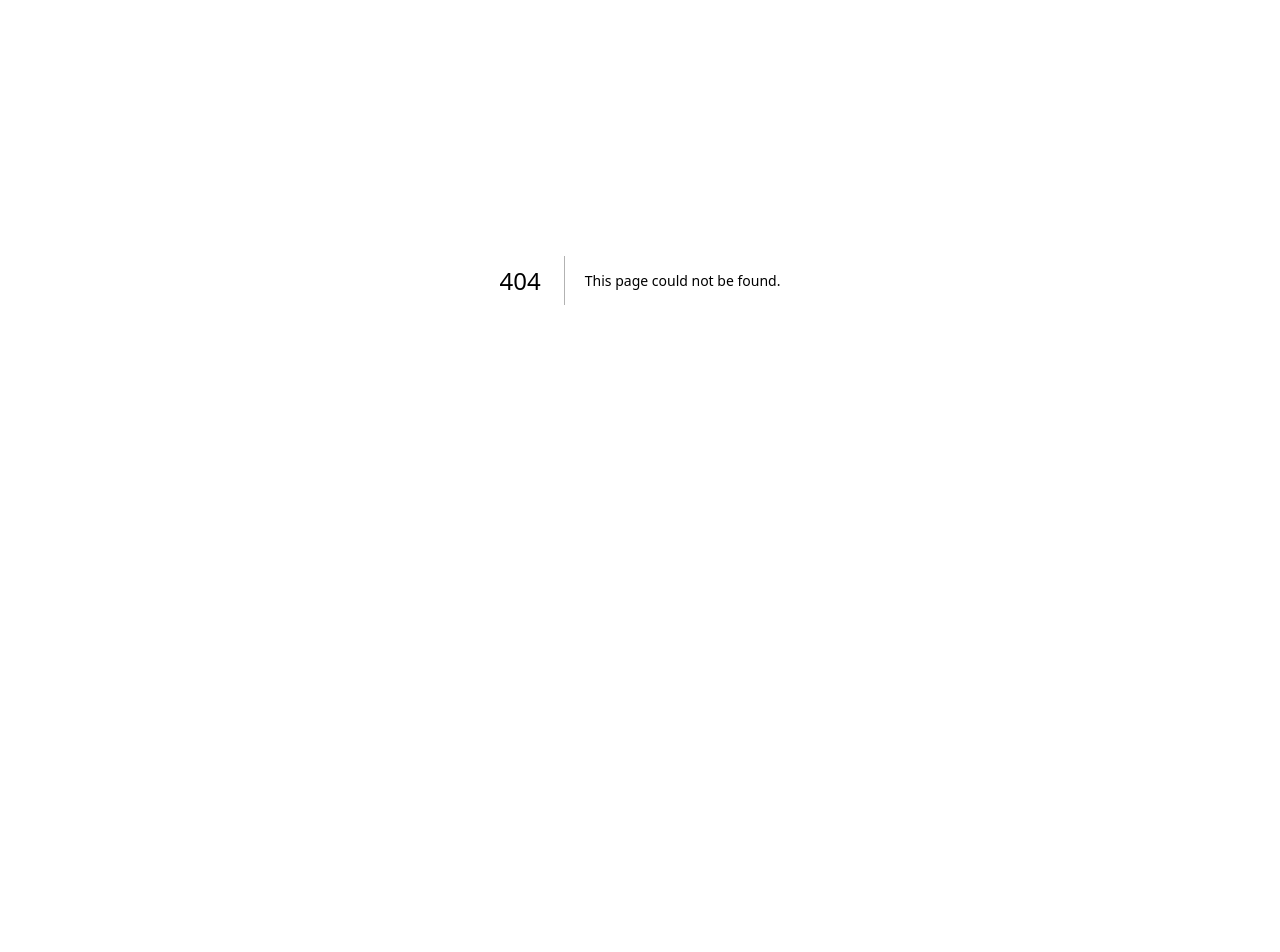
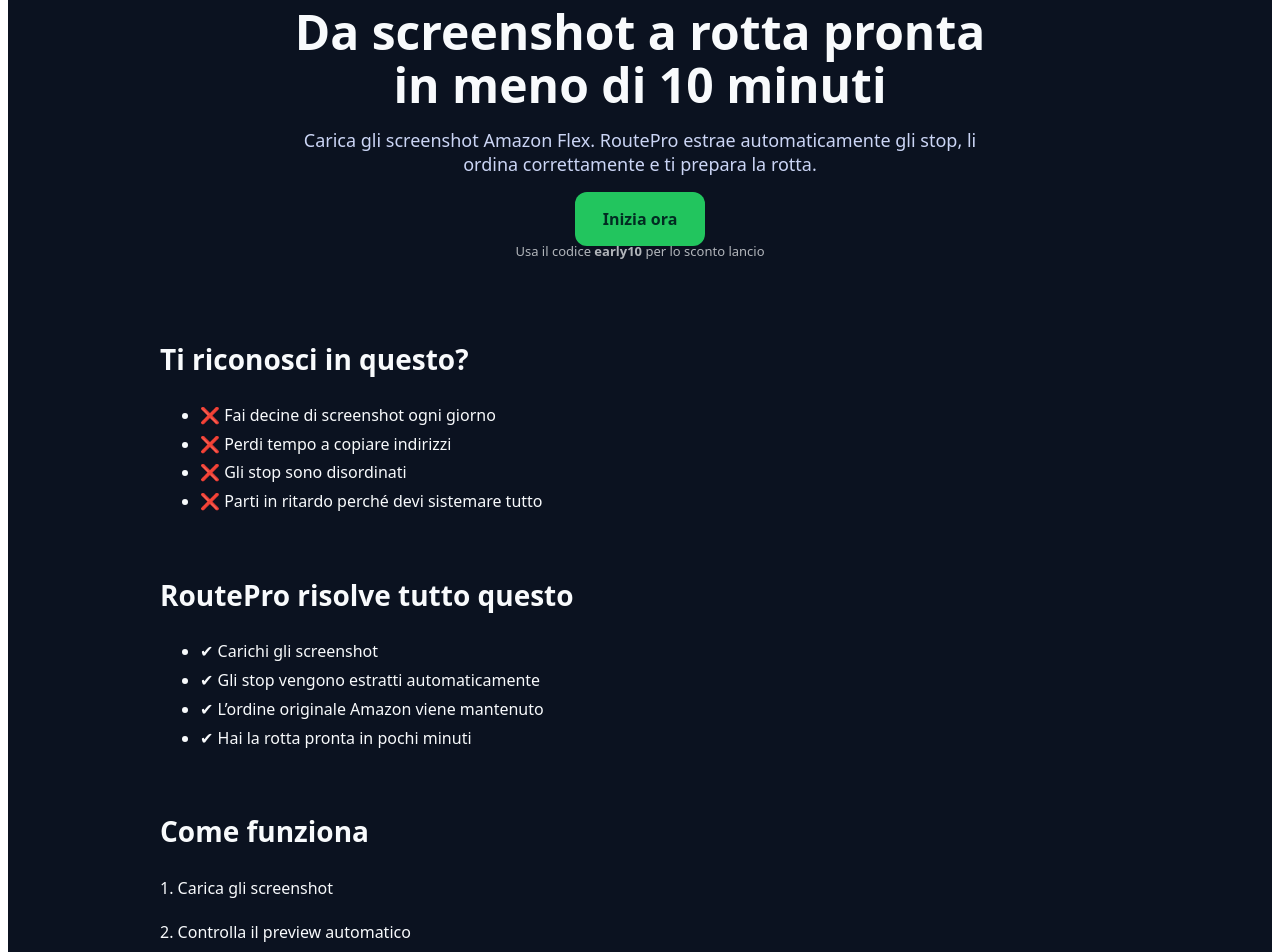
Before and after one commit to NDW-NotaDigitalWorks/ndw-platform, a Next.js app: page /routepro in a window 1280 px wide. Before the commit this address had no page. Shown: the part 120-1072 px from the top of the page. Before the commit the page ends 800 px from the top, so only its background shows below. Built offline with nearby package versions, Linux system fonts and the light colour scheme.

Commit message:
Add RoutePro marketing landing page

```diff
--- /dev/null
+++ b/src/app/(marketing)/routepro/page.tsx
@@ -0,0 +1,157 @@
+import Link from "next/link";
+
+export default function RouteProLandingPage() {
+  return (
+    <main
+      style={{
+        minHeight: "100vh",
+        background: "#0b1220",
+        color: "#f8fafc",
+        padding: "64px 20px",
+        fontFamily: "system-ui, sans-serif",
+      }}
+    >
+      <div style={{ maxWidth: 960, margin: "0 auto" }}>
+        {/* HERO */}
+        <section style={{ textAlign: "center" }}>
+          <p style={{ color: "#22c55e", fontWeight: 700 }}>
+            RoutePro — Amazon Flex Tool
+          </p>
+
+          <h1
+            style={{
+              fontSize: 48,
+              lineHeight: 1.1,
+              margin: "16px 0",
+              fontWeight: 900,
+            }}
+          >
+            Da screenshot a rotta pronta
+            <br />
+            in meno di 10 minuti
+          </h1>
+
+          <p
+            style={{
+              fontSize: 18,
+              color: "#cbd5f5",
+              maxWidth: 680,
+              margin: "0 auto",
+            }}
+          >
+            Carica gli screenshot Amazon Flex.
+            RoutePro estrae automaticamente gli stop, li ordina correttamente
+            e ti prepara la rotta.
+          </p>
+
+          <div style={{ marginTop: 32 }}>
+            <a
+              href="https://whop.com/ndw-nota-digital-works/routepro-pro/"
+              target="_blank"
+              style={{
+                background: "#22c55e",
+                color: "#022c22",
+                padding: "16px 28px",
+                borderRadius: 12,
+                fontWeight: 800,
+                textDecoration: "none",
+                fontSize: 16,
+              }}
+            >
+              Inizia ora
+            </a>
+
+            <p style={{ marginTop: 12, fontSize: 13, opacity: 0.7 }}>
+              Usa il codice <strong>early10</strong> per lo sconto lancio
+            </p>
+          </div>
+        </section>
+
+        {/* PROBLEMA */}
+        <section style={{ marginTop: 80 }}>
+          <h2 style={{ fontSize: 28, fontWeight: 800 }}>
+            Ti riconosci in questo?
+          </h2>
+
+          <ul style={{ marginTop: 16, lineHeight: 1.8 }}>
+            <li>❌ Fai decine di screenshot ogni giorno</li>
+            <li>❌ Perdi tempo a copiare indirizzi</li>
+            <li>❌ Gli stop sono disordinati</li>
+            <li>❌ Parti in ritardo perché devi sistemare tutto</li>
+          </ul>
+        </section>
+
+        {/* SOLUZIONE */}
+        <section style={{ marginTop: 60 }}>
+          <h2 style={{ fontSize: 28, fontWeight: 800 }}>
+            RoutePro risolve tutto questo
+          </h2>
+
+          <ul style={{ marginTop: 16, lineHeight: 1.8 }}>
+            <li>✔ Carichi gli screenshot</li>
+            <li>✔ Gli stop vengono estratti automaticamente</li>
+            <li>✔ L’ordine originale Amazon viene mantenuto</li>
+            <li>✔ Hai la rotta pronta in pochi minuti</li>
+          </ul>
+        </section>
+
+        {/* FLOW */}
+        <section style={{ marginTop: 60 }}>
+          <h2 style={{ fontSize: 28, fontWeight: 800 }}>
+            Come funziona
+          </h2>
+
+          <div style={{ marginTop: 16, lineHeight: 1.8 }}>
+            <p>1. Carica gli screenshot</p>
+            <p>2. Controlla il preview automatico</p>
+            <p>3. Geocodifica e ottimizza</p>
+            <p>4. Parti subito con la rotta</p>
+          </div>
+        </section>
+
+        {/* VALUE */}
+        <section style={{ marginTop: 60 }}>
+          <h2 style={{ fontSize: 28, fontWeight: 800 }}>
+            Perché funziona davvero
+          </h2>
+
+          <ul style={{ marginTop: 16, lineHeight: 1.8 }}>
+            <li>✔ OCR ottimizzato per Amazon Flex</li>
+            <li>✔ Multi screenshot (anche 40+ immagini)</li>
+            <li>✔ Numerazione originale mantenuta</li>
+            <li>✔ Pensato per driver reali, non per teoria</li>
+          </ul>
+        </section>
+
+        {/* CTA FINALE */}
+        <section style={{ marginTop: 80, textAlign: "center" }}>
+          <h2 style={{ fontSize: 32, fontWeight: 900 }}>
+            Smetti di perdere tempo prima di partire
+          </h2>
+
+          <p style={{ marginTop: 12, fontSize: 16, color: "#cbd5f5" }}>
+            Trasforma i tuoi screenshot in una rotta pronta in pochi minuti.
+          </p>
+
+          <div style={{ marginTop: 28 }}>
+            <a
+              href="https://whop.com/ndw-nota-digital-works/routepro-pro/"
+              target="_blank"
+              style={{
+                background: "#22c55e",
+                color: "#022c22",
+                padding: "16px 28px",
+                borderRadius: 12,
+                fontWeight: 800,
+                textDecoration: "none",
+                fontSize: 16,
+              }}
+            >
+              Attiva RoutePro
+            </a>
+          </div>
+        </section>
+      </div>
+    </main>
+  );
+}
```
